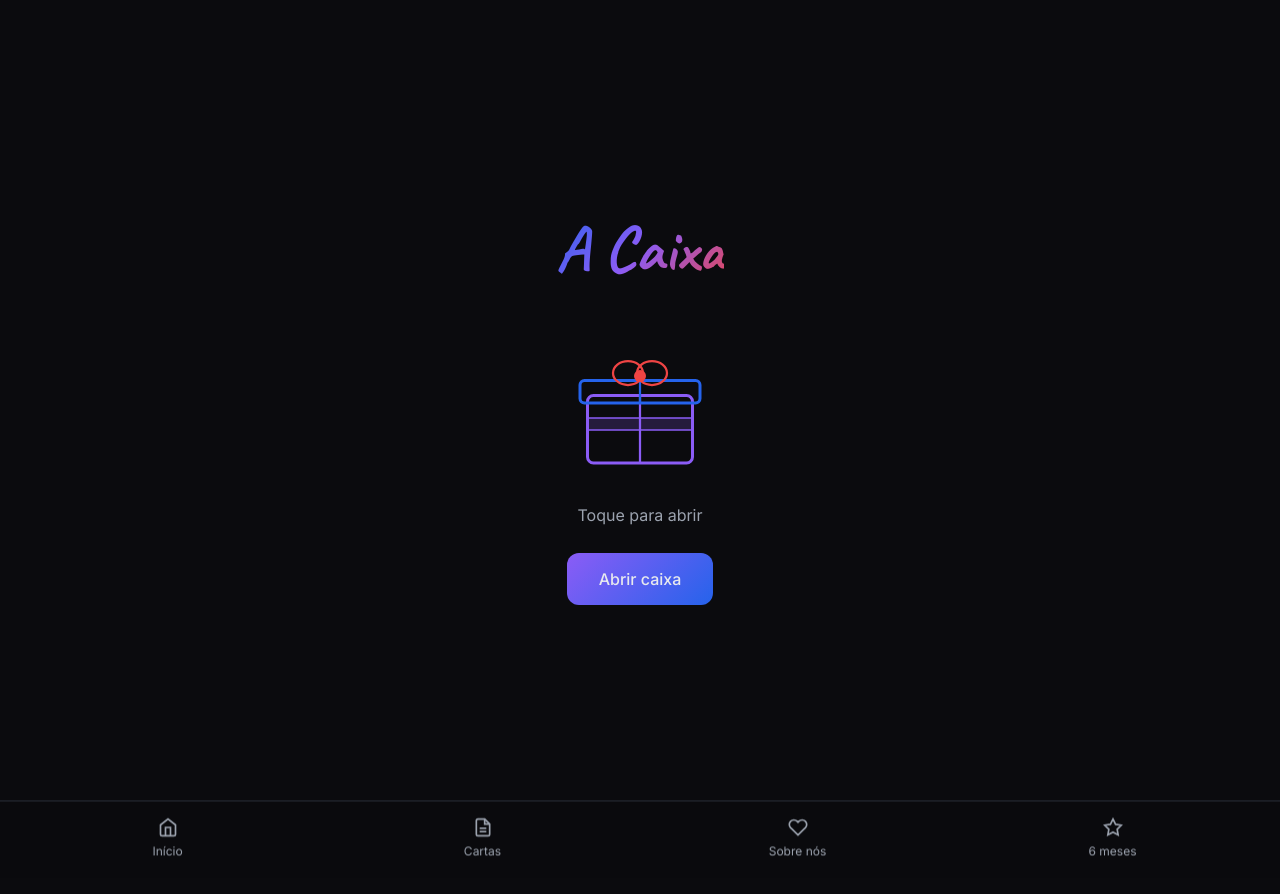
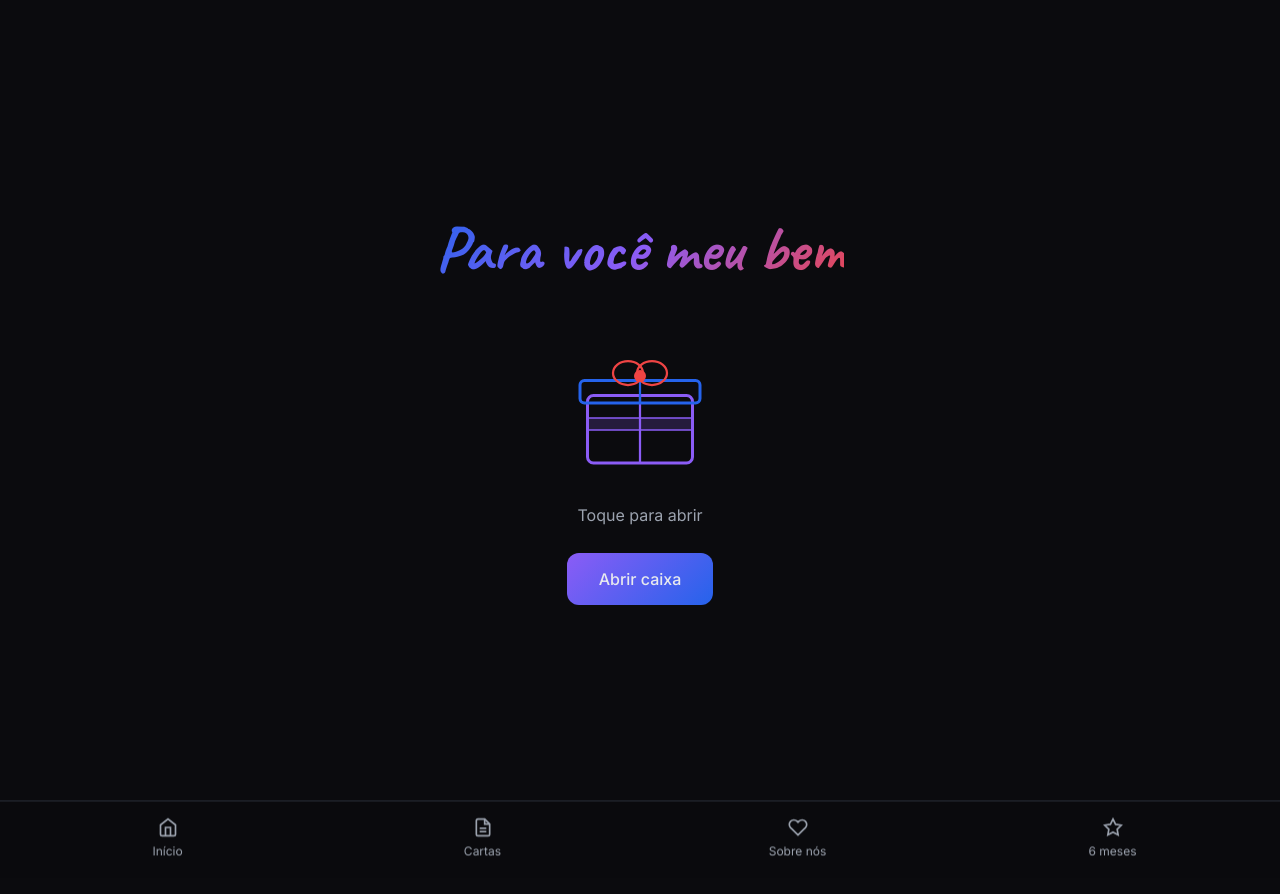
Before and after one commit to a-fermin/foryou_S2, a plain HTML site: page index.html in a window 1280 px wide. Shown: the top 894 px of the page. Drawn offline with Linux system fonts and the light colour scheme.

Commit message:
Update index.html
Troquei o H1

```diff
--- a/index.html
+++ b/index.html
@@ -935,7 +935,7 @@
     <!-- Entry Screen -->
     <div id="entry-screen" role="dialog" aria-label="Tela inicial - A Caixa">
         <div class="box-container" id="open-box-btn" tabindex="0" role="button" aria-label="Abrir a caixa">
-            <h1 class="box-title">A Caixa</h1>
+            <h1 class="box-title">Para você meu bem</h1>
             <div class="box-icon" aria-hidden="true">
                 <svg viewBox="0 0 100 100" fill="none" xmlns="http://www.w3.org/2000/svg">
                     <rect x="15" y="45" width="70" height="45" rx="4" stroke="#8b5cf6" stroke-width="2" fill="none"/>
```
